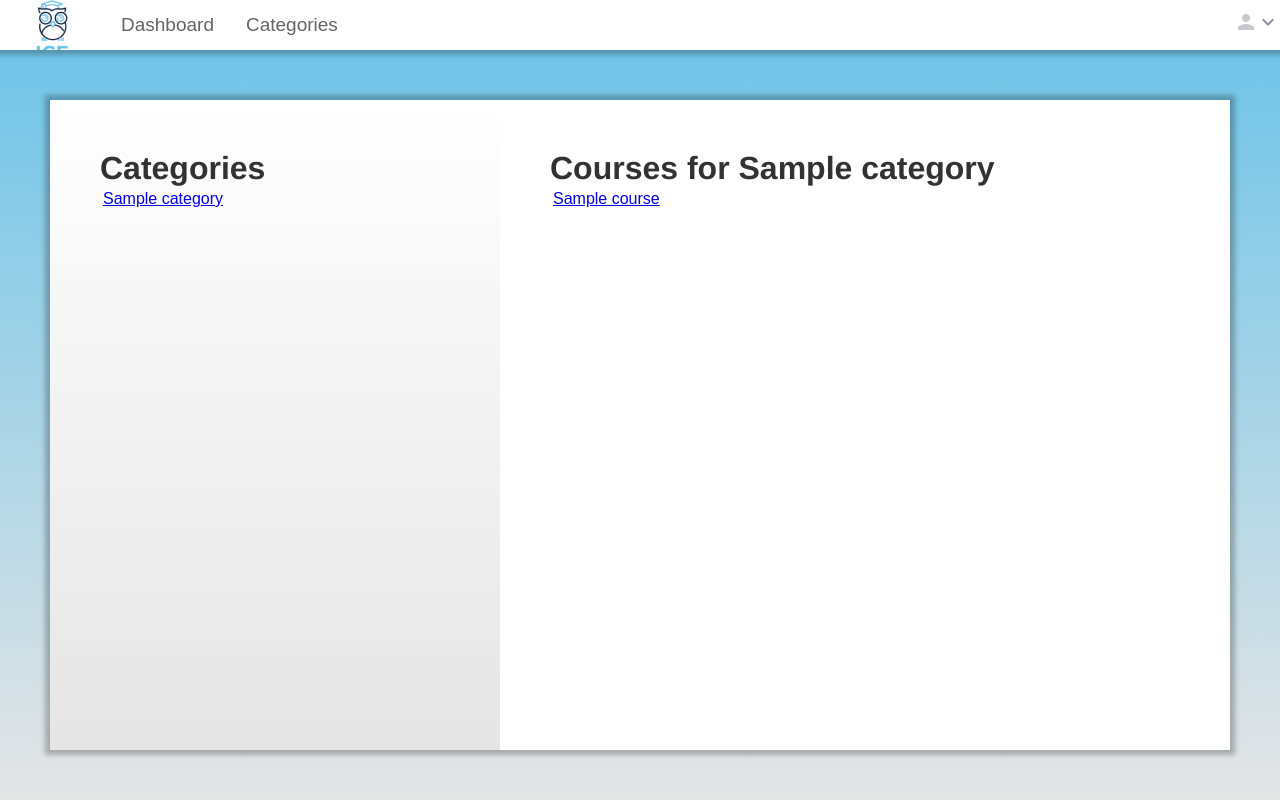
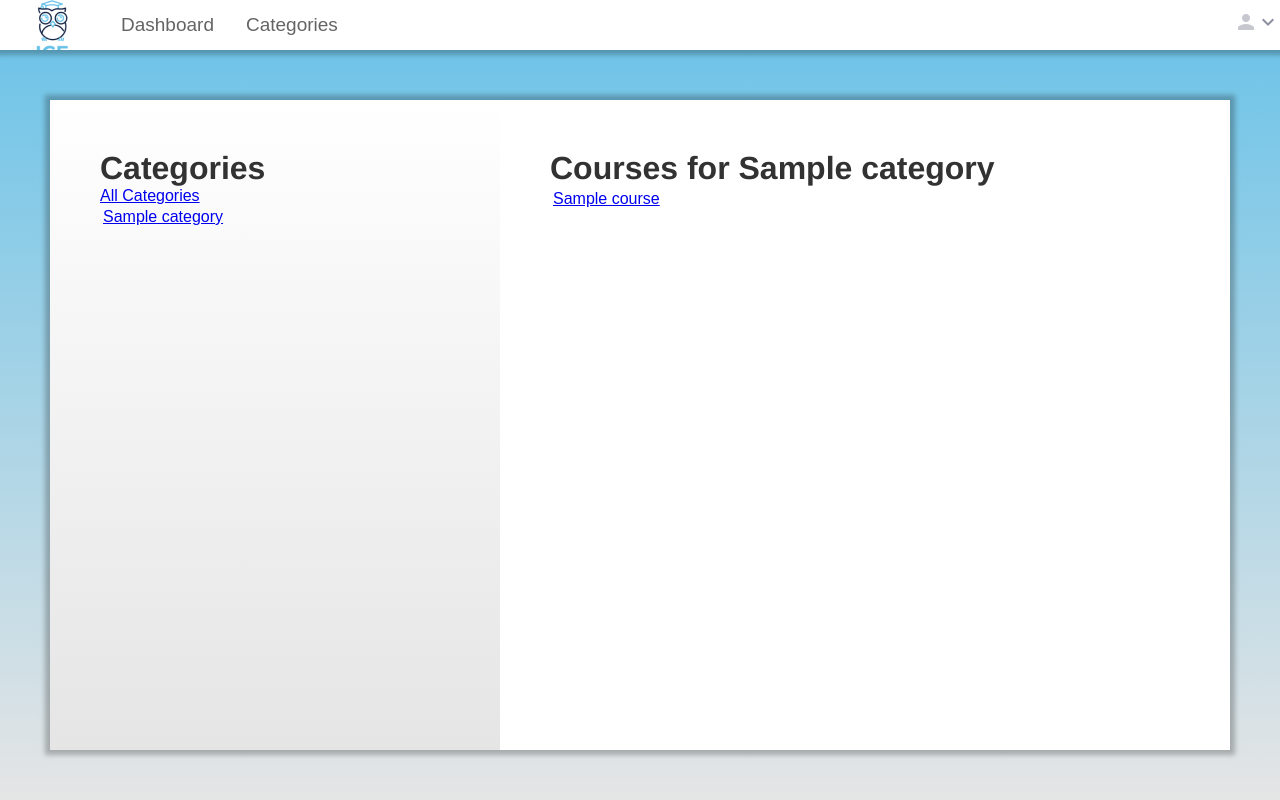
Before and after one commit to atibrewal98/ICE, a Django app: a page that uses templates/ICE/category.html in a window 1280 px wide. Run offline with Django 3.2, Linux system fonts and the light colour scheme; tables that the repository leaves empty hold one stand-in row (values such as "Sample post").

Commit message:
Show All Categories

```diff
--- a/ICE/views.py
+++ b/ICE/views.py
@@ -204,6 +204,18 @@ def instructorCourseModuleView(request, instructor_ID,course_ID, module_ID):
 
 def category_list_view(request, category_id, learner_id):
     all_categories=Category.objects.all()
+    if category_id == '0':
+        # print(category_id)
+        courseList=Course.objects.all()
+        learnerDetails=Learner.objects.get(userID=learner_id)
+        template=loader.get_template("ICE/category.html")
+        context ={
+            'all_categories':all_categories,
+            'courseList': courseList,
+            'categoryCurr': 'All Categories',
+            'learnerDetails': learnerDetails,
+        }
+        return HttpResponse(template.render(context,request))
     courseList=Course.objects.filter(categoryID = category_id)
     categoryCurr=Category.objects.get(categoryID=category_id)
     learnerDetails=Learner.objects.get(userID=learner_id)
@@ -211,7 +223,7 @@ def category_list_view(request, category_id, learner_id):
     context ={
         'all_categories':all_categories,
         'courseList': courseList,
-        'categoryCurr': categoryCurr,
+        'categoryCurr': categoryCurr.categoryName,
         'learnerDetails': learnerDetails,
     }
     return HttpResponse(template.render(context,request))
--- a/templates/ICE/category.html
+++ b/templates/ICE/category.html
@@ -24,6 +24,10 @@
             </div>
 
             <div id="categoryList">
+                <tr>
+                    <td><a href ="../../category/learnerID={{learnerDetails.userID}}&categoryID=0">All Categories</a></td>
+                    <!-- <td rowspan="2">icon</td> -->
+                </tr>
                 <table>
                     {% for category in all_categories %}
                         <tr>
@@ -45,7 +49,7 @@
             <!-- <button type="button" onclick = "window.location.href = '../../addModule/instructorID={{instructor.userID}}&courseID={{course.pk}}';">Add Module</button>
             <button type="button" onclick = "window.location.href = '../../addComponent/instructorID={{instructor.userID}}&moduleID={{title.pk}}';">Add Component</button>
             <button type="button" onclick = "window.location.href = '../../addModuleQuiz/{{title.pk}}';">Add Quiz</button> -->
-            <h1>Courses for {{categoryCurr.categoryName}}</h1>
+            <h1>Courses for {{categoryCurr}}</h1>
             <table>
                 {% for course in courseList %}
                 <tr>
```
